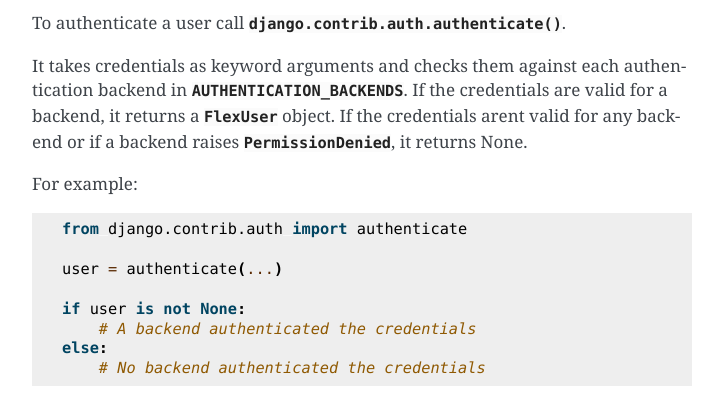
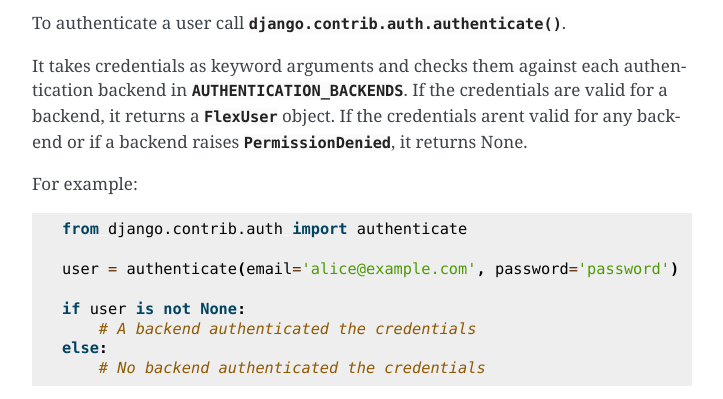
Before and after one commit to ebenh/django-flex-user, a Sphinx documentation site: the page built from docs/source/usage.rst, in a window 1280 px wide and 900 px high, scrolled down 723 px, cut to the strip 0-399 px from the top of the window. Shown: the whole strip, without its empty margins (388-1111 px from the left). Built offline with Sphinx 7.4.7, drawn with Linux system fonts in a browser that asks for light colours.

Commit message:
Updating documentation

```diff
--- a/docs/source/usage.rst
+++ b/docs/source/usage.rst
@@ -34,14 +34,14 @@ For example::
 
     from django.contrib.auth import authenticate
 
-    user = authenticate(...)
+    user = authenticate(email='alice@example.com', password='password')
 
     if user is not None:
         # A backend authenticated the credentials
     else:
         # No backend authenticated the credentials
 
-.. automethod:: django_flex_user.backends.FlexUserModelBackend.authenticate
+.. automethod:: django.contrib.auth.authenticate
 
 One-time passwords
 ------------------
```
Also changed, not shown: 1 other file.
